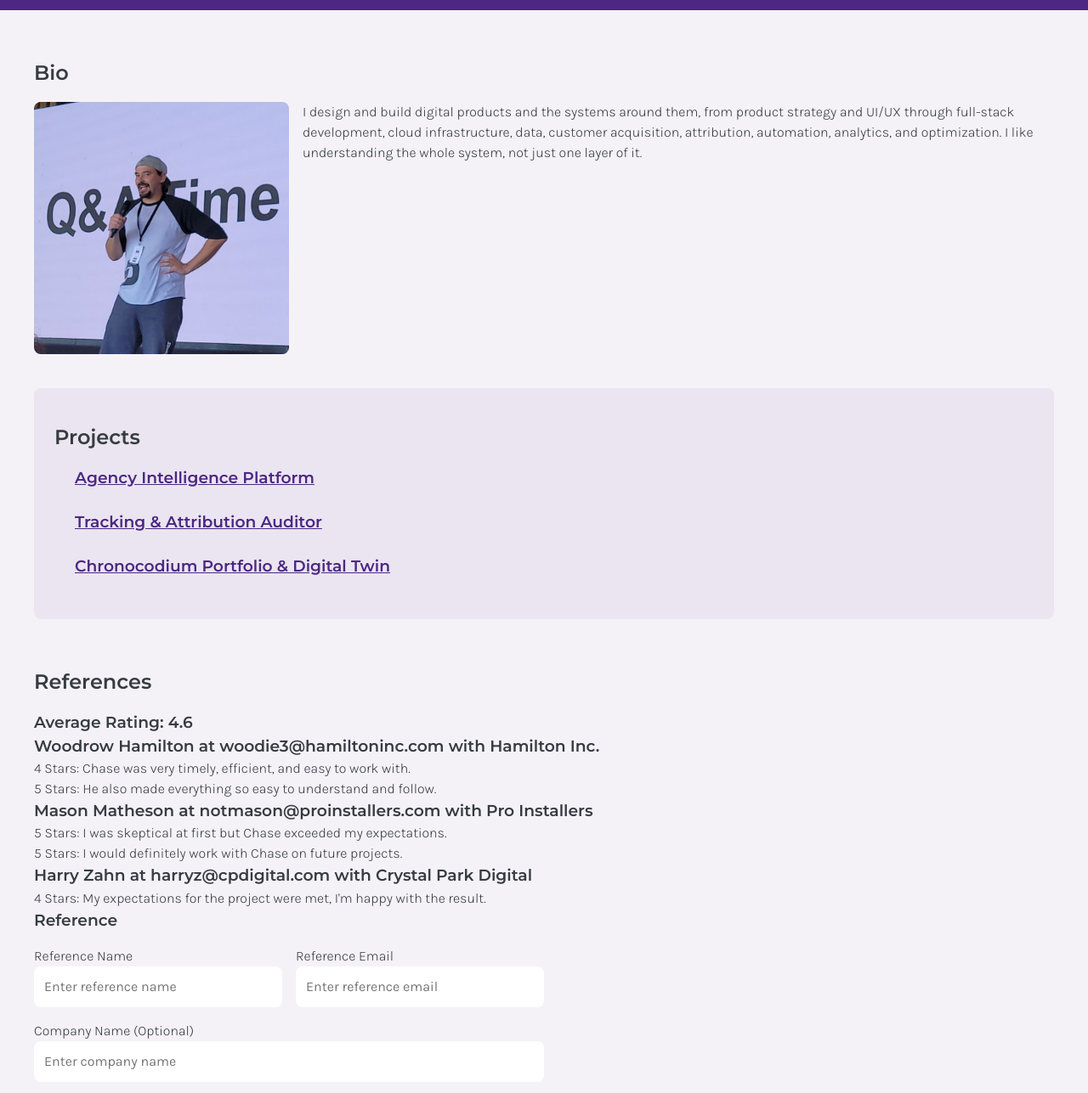
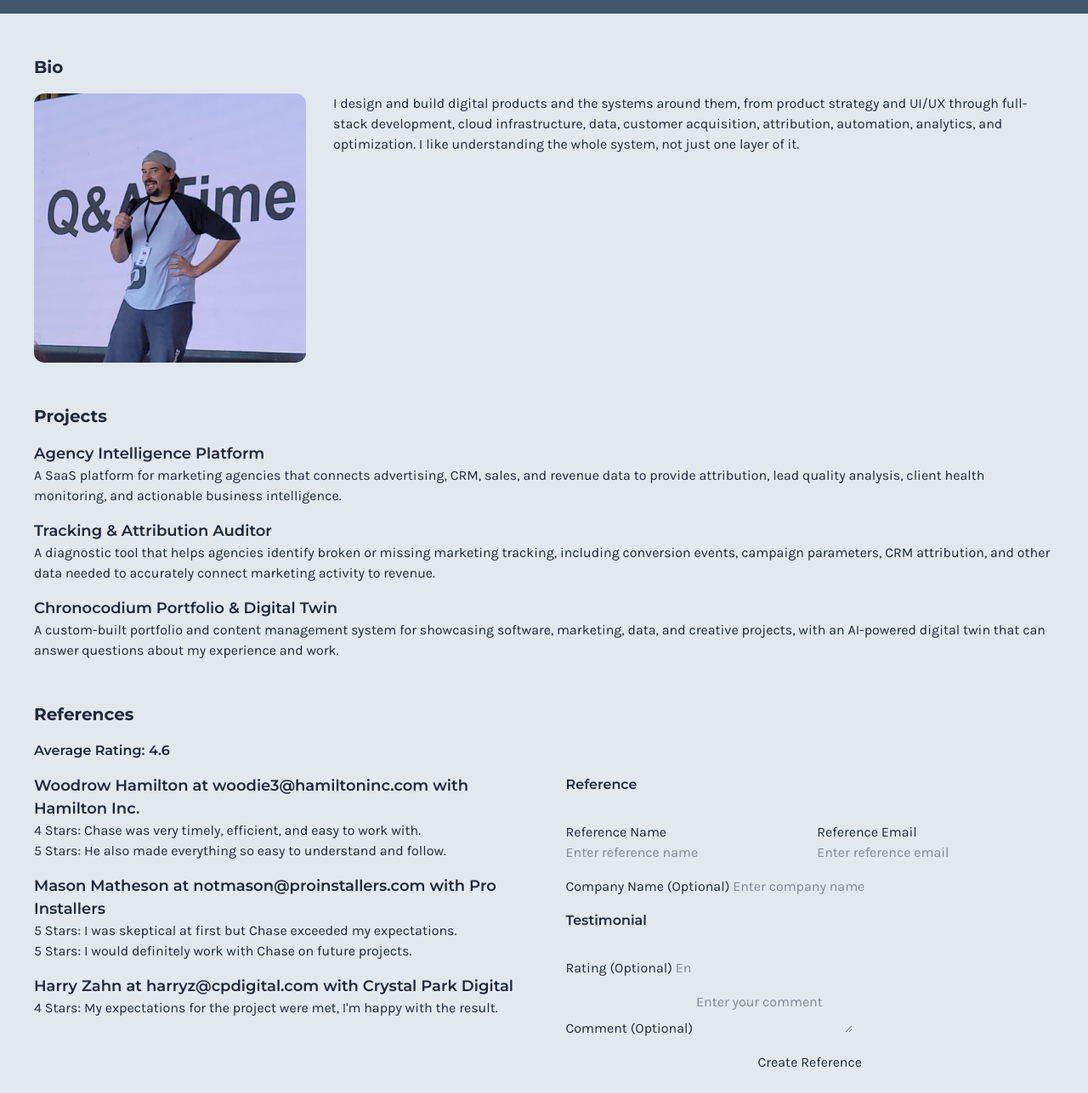
Before and after one commit to Chronocodium/client-side, a website built with Vite: page personal-portfolio/index.html in a window 1280 px wide. Shown: the part 84-1371 px from the top of the page at 85% size. Built offline with nearby package versions, Linux system fonts and the light colour scheme.

Commit message:
Started Adding Tailwind CSS to Personal Portfolio

```diff
--- a/personal-portfolio/index.html
+++ b/personal-portfolio/index.html
@@ -18,17 +18,19 @@
         <script src="index.js" defer></script>
     </head>
     <body>
-        <header>
-            <div class="content-header">
-                <h1>Chase B. Snow</h1>
-                <div class="socials">
+        <header class="w-full p-4 md:p-8 bg-slate-600 text-slate-200">
+            <div class="flex justify-between mx-auto max-w-[1200px]">
+                <h1 class="text-2xl text-slate-100 font-bold">Chase B. Snow</h1>
+                <div class="flex gap-4 text-xl">
                     <a
+                        class="hover:text-slate-50"
                         href="https://www.linkedin.com/in/chasebsnow"
                         target="_blank"
                         rel="noopener noreferrer"
                         ><i class="fa fa-linkedin" aria-hidden="true"></i
                     ></a>
                     <a
+                        class="hover:text-slate-50"
                         href="https://github.com/Chronocodium"
                         target="_blank"
                         rel="noopener noreferrer"
@@ -37,12 +39,13 @@
                 </div>
             </div>
         </header>
-        <main>
+        <main class="w-full p-4 md:p-8 bg-slate-200 text-slate-800">
+            <div class="flex flex-col gap-4 md:gap-8 mx-auto max-w-[1200px]">
                 <section id="bio">
-                <h2>Bio</h2>
-                <div class="content-bio">
+                    <h2 class="py-4 text-xl font-bold">Bio</h2>
+                    <div class="flex gap-4 md:gap-8">
                         <img
-                        class="profile-img"
+                            class="w-full md:w-80 rounded-xl"
                             src="images/chase-costa-rica-onstage.jpg"
                             alt="Chase speaking at a Costa Rica mastermind."
                         />
@@ -51,26 +54,33 @@
                             around them, from product strategy and UI/UX through
                             full-stack development, cloud infrastructure, data,
                             customer acquisition, attribution, automation,
-                        analytics, and optimization. I like understanding the
-                        whole system, not just one layer of it.
+                            analytics, and optimization. I like understanding
+                            the whole system, not just one layer of it.
                         </p>
                     </div>
                 </section>
                 <section id="projects">
-                <h2>Projects</h2>
+                    <h2 class="py-4 text-xl font-bold">Projects</h2>
                 </section>
                 <section id="references">
-                <h2>References</h2>
-                <h3>
+                    <h2 class="py-4 text-xl font-bold">References</h2>
+                    <h3 class="font-semibold pb-4">
                         Average Rating:
                         <span id="average-rating"></span>
                     </h3>
-                <ul id="references-list"></ul>
+                    <div class="flex gap-8">
+                        <ul
+                            id="references-list"
+                            class="flex flex-col gap-4"
+                        ></ul>
                         <form id="reference-form" method="POST">
-                    <h3>Reference</h3>
-                    <div class="input-row">
+                            <div class="flex flex-col gap-4">
+                                <h3 class="font-semibold pb-4">Reference</h3>
+                                <div class="flex gap-4">
                                     <div class="input-group">
-                            <label for="reference-name">Reference Name</label>
+                                        <label for="reference-name"
+                                            >Reference Name</label
+                                        >
                                         <input
                                             id="reference-name"
                                             name="reference-name"
@@ -80,7 +90,9 @@
                                         />
                                     </div>
                                     <div class="input-group">
-                            <label for="reference-email">Reference Email</label>
+                                        <label for="reference-email"
+                                            >Reference Email</label
+                                        >
                                         <input
                                             id="reference-email"
                                             name="reference-email"
@@ -101,9 +113,11 @@
                                         placeholder="Enter company name"
                                     />
                                 </div>
-                    <h3>Testimonial</h3>
+                                <h3 class="font-semibold pb-4">Testimonial</h3>
                                 <div class="input-group">
-                        <label for="rating">Rating (Optional)</label>
+                                    <label for="rating"
+                                        >Rating (Optional)</label
+                                    >
                                     <input
                                         id="rating"
                                         name="rating"
@@ -114,7 +128,9 @@
                                     />
                                 </div>
                                 <div class="input-group">
-                        <label for="comment">Comment (Optional)</label>
+                                    <label for="comment"
+                                        >Comment (Optional)</label
+                                    >
                                     <textarea
                                         id="comment"
                                         name="comment"
@@ -124,10 +140,12 @@
                                 <button id="create-reference" type="submit">
                                     Create Reference
                                 </button>
+                            </div>
                         </form>
+                    </div>
                 </section>
                 <section id="contact">
-                <h2>Contact Me</h2>
+                    <h2 class="py-4 text-xl">Contact Me</h2>
                     <form method="POST">
                         <div class="input-row">
                             <div class="input-group">
@@ -184,10 +202,15 @@
                                 required
                             ></textarea>
                         </div>
-                    <button id="contact-me" type="submit">Contact Me</button>
+                        <button id="contact-me" type="submit">
+                            Contact Me
+                        </button>
                     </form>
                 </section>
+            </div>
         </main>
-        <footer><p>&copy; Copyright 2026</p></footer>
+        <footer class="flex justify-center p-4 bg-slate-700 text-slate-200">
+            <p>&copy; Copyright 2026</p>
+        </footer>
     </body>
 </html>
--- a/personal-portfolio/index.js
+++ b/personal-portfolio/index.js
@@ -24,7 +24,10 @@ const projects = [
 ];
 
 const projectsSection = document.getElementById("projects");
+
 const projectList = document.createElement("ul");
+projectList.setAttribute("class", "flex flex-col gap-4");
+
 projectsSection.appendChild(projectList);
 
 projects.forEach((project) => {
@@ -33,9 +36,11 @@ projects.forEach((project) => {
     const descriptionText = project.description;
 
     const titleHeading = document.createElement("h3");
+    titleHeading.setAttribute("class", "text-lg font-semibold");
     titleHeading.textContent = titleText;
 
     const titleURL = document.createElement("a");
+    titleURL.setAttribute("class", "hover:text-slate-500");
     titleURL.setAttribute("href", urlText);
     titleURL.setAttribute("target", "_blank");
 
@@ -363,6 +368,8 @@ for (let i = 0; i < references.length; i++) {
     const referenceData = document.createElement("h3");
     const testimonialList = document.createElement("ul");
 
+    referenceData.setAttribute("class", "text-lg font-semibold");
+
     referenceData.innerText +=
         references[i].name + " at " + references[i].email;
     referenceData.innerText += references[i].company
--- /dev/null
+++ b/personal-portfolio/legacy.css
@@ -0,0 +1,242 @@
+/*  ~~~~~~~~~~~~~~~~~~~~~~~~~~~
+        Normalization
+    ~~~~~~~~~~~~~~~~~~~~~~~~~~~  */
+
+*,
+*::before,
+*::after {
+    box-sizing: border-box;
+}
+
+html,
+body,
+header,
+main,
+footer,
+blockquote,
+h1,
+h2,
+h3,
+h4,
+h5,
+h6,
+p,
+ul,
+ol {
+    padding: 0;
+    margin: 0;
+}
+
+ul,
+ol {
+    list-style: none;
+}
+
+img,
+video,
+canvas {
+    display: block;
+    max-width: 100%;
+}
+
+input,
+button,
+textarea,
+select {
+    font-family: inherit;
+    font-size: inherit;
+    line-height: inherit;
+}
+
+/*  ~~~~~~~~~~~~~~~~~~~~~~~~~~~
+        Base Styles
+    ~~~~~~~~~~~~~~~~~~~~~~~~~~~  */
+
+h1,
+h2,
+h3,
+h4,
+h5,
+h6 {
+    font-family: "Montserrat", sans-serif;
+    font-weight: 600;
+    line-height: 1.5;
+}
+
+body {
+    font-family: "Karla", sans-serif;
+    font-weight: 300;
+    line-height: 1.5;
+    font-optical-sizing: auto;
+    font-style: normal;
+    color: #363c40;
+    background-color: #f5f2f7;
+}
+
+header {
+    color: #f5f2f7;
+    background-color: #4c2882;
+    display: flex;
+    flex-direction: column;
+    align-items: center;
+}
+
+main {
+    display: flex;
+    flex-direction: column;
+    align-items: center;
+    gap: 2.5rem;
+    padding: 2.5rem 1.5rem 3.5rem;
+}
+
+section {
+    width: 100%;
+    max-width: 1200px;
+}
+
+footer {
+    color: #f5f2f7;
+    background-color: #363c40;
+    padding: 1.5rem;
+    text-align: center;
+}
+
+form {
+    max-width: 600px;
+}
+
+/*  ~~~~~~~~~~~~~~~~~~~~~~~~~~~
+        Custom Styles
+    ~~~~~~~~~~~~~~~~~~~~~~~~~~~  */
+
+/*  Header  */
+
+.content-header {
+    display: flex;
+    justify-content: space-between;
+    align-items: center;
+    width: 100%;
+    max-width: 1200px;
+    padding: 1.5rem;
+}
+
+.socials {
+    display: flex;
+    gap: 1rem;
+}
+
+.socials a {
+    color: #f5f2f7;
+    font-size: 1.5rem;
+}
+
+h2 {
+    padding: 1rem 0;
+}
+
+/*  Bio  */
+
+.content-bio {
+    display: flex;
+    gap: 1rem;
+}
+
+.profile-img {
+    width: 300px;
+    max-width: 100%;
+    border-radius: 8px;
+}
+
+/*  Projects  */
+
+#projects {
+    background-color: #eae5f0;
+    padding: 1.5rem;
+    border-radius: 8px;
+}
+
+#projects ul {
+    padding-left: 1.5rem;
+}
+
+.project {
+    margin-bottom: 1.5rem;
+}
+
+.project a {
+    color: #4c2882;
+}
+
+.project p {
+    max-height: 0;
+    overflow: hidden;
+    transition: max-height 0.3s ease;
+}
+
+.project p.active {
+    max-height: 300px;
+}
+
+/*  Contact  */
+
+#contact {
+    background-color: #f5f2f7;
+}
+
+.input-row {
+    display: flex;
+    gap: 1rem;
+}
+
+.input-group {
+    display: flex;
+    flex-direction: column;
+    flex: 1;
+}
+
+form {
+    display: flex;
+    flex-direction: column;
+    gap: 1rem;
+}
+
+input,
+select,
+textarea {
+    padding: 0.75rem;
+    border: none;
+    border-radius: 8px;
+    font-family: "Karla", sans-serif;
+}
+
+input,
+select {
+    height: 48px;
+}
+
+textarea {
+    min-height: 120px;
+}
+
+button {
+    padding: 0.75rem 1.5rem;
+    border: none;
+    border-radius: 8px;
+    color: #f5f2f7;
+    background-color: #4c2882;
+    font-family: "Montserrat", sans-serif;
+    cursor: pointer;
+}
+
+/*  Responsive  */
+
+@media (max-width: 700px) {
+    .content-bio,
+    .input-row {
+        flex-direction: column;
+    }
+
+    #projects ul {
+        padding-left: 0;
+    }
+}
--- a/personal-portfolio/package.json
+++ b/personal-portfolio/package.json
@@ -12,8 +12,12 @@
     "keywords": [],
     "author": "",
     "license": "ISC",
-    "type": "commonjs",
+    "type": "module",
     "devDependencies": {
         "vite": "^8.3.5"
+    },
+    "dependencies": {
+        "@tailwindcss/vite": "^4.3.4",
+        "tailwindcss": "^4.3.4"
     }
 }
--- a/personal-portfolio/styles.css
+++ b/personal-portfolio/styles.css
@@ -1,56 +1,4 @@
-/*  ~~~~~~~~~~~~~~~~~~~~~~~~~~~
-        Normalization
-    ~~~~~~~~~~~~~~~~~~~~~~~~~~~  */
-
-*,
-*::before,
-*::after {
-    box-sizing: border-box;
-}
-
-html,
-body,
-header,
-main,
-footer,
-blockquote,
-h1,
-h2,
-h3,
-h4,
-h5,
-h6,
-p,
-ul,
-ol {
-    padding: 0;
-    margin: 0;
-}
-
-ul,
-ol {
-    list-style: none;
-}
-
-img,
-video,
-canvas {
-    display: block;
-    max-width: 100%;
-}
-
-input,
-button,
-textarea,
-select {
-    font-family: inherit;
-    font-size: inherit;
-    line-height: inherit;
-}
-
-/*  ~~~~~~~~~~~~~~~~~~~~~~~~~~~
-        Base Styles
-    ~~~~~~~~~~~~~~~~~~~~~~~~~~~  */
+@import "tailwindcss";
 
 h1,
 h2,
@@ -59,184 +7,12 @@ h4,
 h5,
 h6 {
     font-family: "Montserrat", sans-serif;
-    font-weight: 600;
     line-height: 1.5;
 }
 
 body {
     font-family: "Karla", sans-serif;
-    font-weight: 300;
     line-height: 1.5;
     font-optical-sizing: auto;
     font-style: normal;
-    color: #363c40;
-    background-color: #f5f2f7;
 }
-
-header {
-    color: #f5f2f7;
-    background-color: #4c2882;
-    display: flex;
-    flex-direction: column;
-    align-items: center;
-}
-
-main {
-    display: flex;
-    flex-direction: column;
-    align-items: center;
-    gap: 2.5rem;
-    padding: 2.5rem 1.5rem 3.5rem;
-}
-
-section {
-    width: 100%;
-    max-width: 1200px;
-}
-
-footer {
-    color: #f5f2f7;
-    background-color: #363c40;
-    padding: 1.5rem;
-    text-align: center;
-}
-
-form {
-    max-width: 600px;
-}
-
-/*  ~~~~~~~~~~~~~~~~~~~~~~~~~~~
-        Custom Styles
-    ~~~~~~~~~~~~~~~~~~~~~~~~~~~  */
-
-/*  Header  */
-
-.content-header {
-    display: flex;
-    justify-content: space-between;
-    align-items: center;
-    width: 100%;
-    max-width: 1200px;
-    padding: 1.5rem;
-}
-
-.socials {
-    display: flex;
-    gap: 1rem;
-}
-
-.socials a {
-    color: #f5f2f7;
-    font-size: 1.5rem;
-}
-
-h2 {
-    padding: 1rem 0;
-}
-
-/*  Bio  */
-
-.content-bio {
-    display: flex;
-    gap: 1rem;
-}
-
-.profile-img {
-    width: 300px;
-    max-width: 100%;
-    border-radius: 8px;
-}
-
-/*  Projects  */
-
-#projects {
-    background-color: #eae5f0;
-    padding: 1.5rem;
-    border-radius: 8px;
-}
-
-#projects ul {
-    padding-left: 1.5rem;
-}
-
-.project {
-    margin-bottom: 1.5rem;
-}
-
-.project a {
-    color: #4c2882;
-}
-
-.project p {
-    max-height: 0;
-    overflow: hidden;
-    transition: max-height 0.3s ease;
-}
-
-.project p.active {
-    max-height: 300px;
-}
-
-/*  Contact  */
-
-#contact {
-    background-color: #f5f2f7;
-}
-
-.input-row {
-    display: flex;
-    gap: 1rem;
-}
-
-.input-group {
-    display: flex;
-    flex-direction: column;
-    flex: 1;
-}
-
-form {
-    display: flex;
-    flex-direction: column;
-    gap: 1rem;
-}
-
-input,
-select,
-textarea {
-    padding: 0.75rem;
-    border: none;
-    border-radius: 8px;
-    font-family: "Karla", sans-serif;
-}
-
-input,
-select {
-    height: 48px;
-}
-
-textarea {
-    min-height: 120px;
-}
-
-button {
-    padding: 0.75rem 1.5rem;
-    border: none;
-    border-radius: 8px;
-    color: #f5f2f7;
-    background-color: #4c2882;
-    font-family: "Montserrat", sans-serif;
-    cursor: pointer;
-}
-
-/*  Responsive  */
-
-@media (max-width: 700px) {
-    .content-bio,
-    .input-row {
-        flex-direction: column;
-    }
-
-    #projects ul {
-        padding-left: 0;
-    }
-}
--- /dev/null
+++ b/personal-portfolio/vite.config.ts
@@ -0,0 +1,6 @@
+import { defineConfig } from "vite";
+import tailwindcss from "@tailwindcss/vite";
+
+export default defineConfig({
+    plugins: [tailwindcss()],
+});
```
Also changed, not shown: personal-portfolio/projects.html (added), 1 other file. Lines whose indentation alone changed are shown as unchanged.
